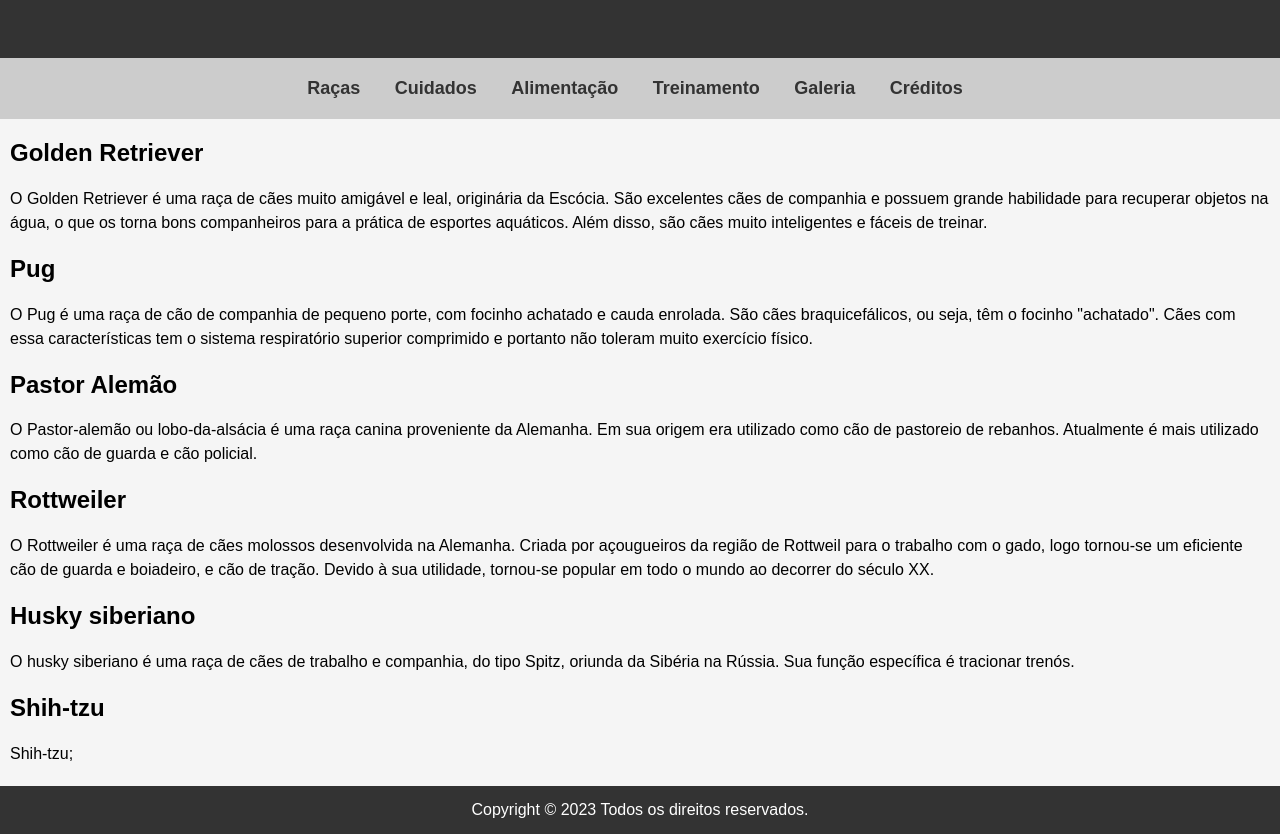
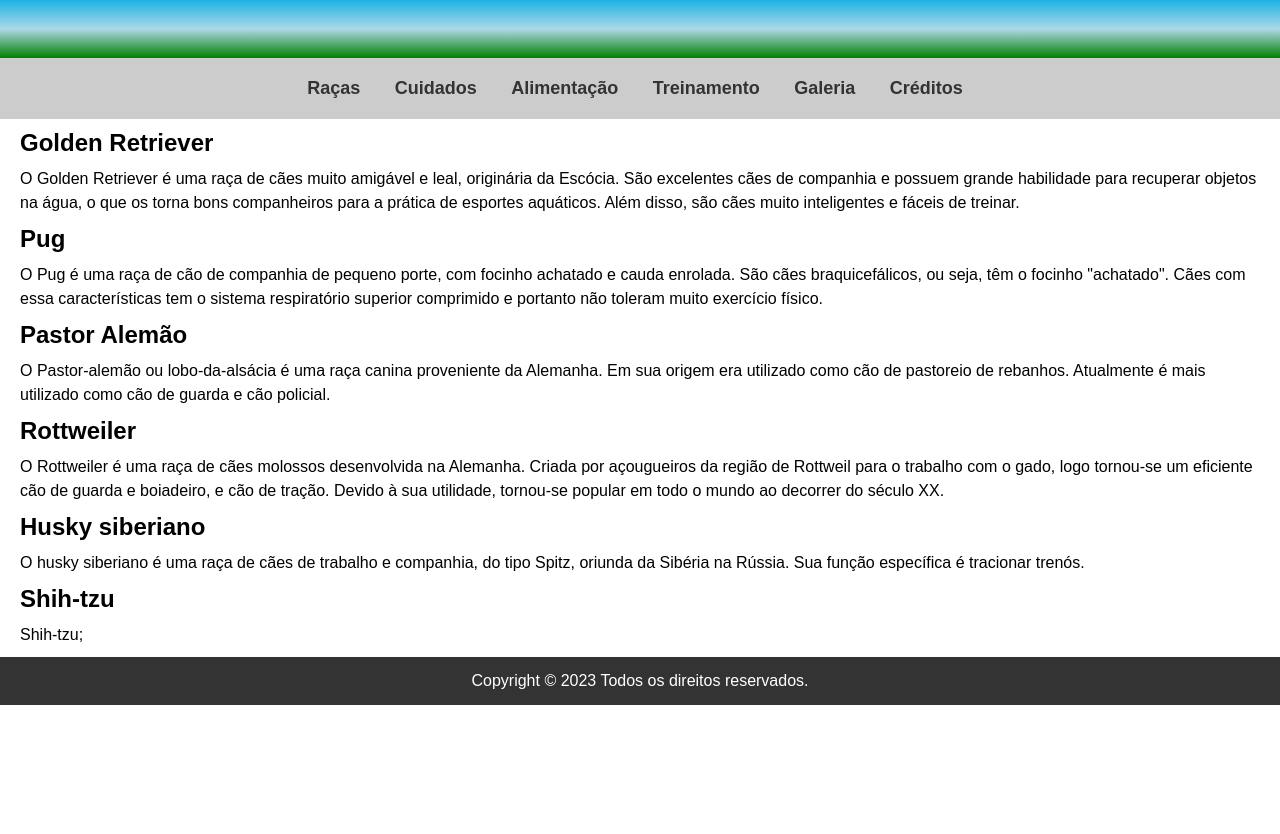
Before and after one commit to FabiKelly/Cachorros, a plain HTML site: page index.html in a window 1280 px wide. After the commit the page ends 800 px from the top, so only its background shows below. Drawn offline with Linux system fonts and the light colour scheme; a script that the page names is missing.

Commit message:
Update main.css

```diff
--- a/style/main.css
+++ b/style/main.css
@@ -6,13 +6,14 @@ body {
 	font-family: Arial, sans-serif;
 	margin: 0;
 	padding: 0;
-	background-color: #f5f5f5;
+
 }
 header {
 	background-color: #333;
 	color: #fff;
 	padding: 20px;
-	text-align: center;
+	text-align: left;
+	background-image: linear-gradient(rgb(28, 178, 228), lightblue, green);
 }
 nav {
 	background-color: #ccc;
@@ -40,10 +41,13 @@ h1 {
 	margin: 0;
 	padding: 0;
 }
+h2, p{
+	margin: 10px;
+}
 p {
 	font-size: 16px;
 	line-height: 1.5;
-	margin: 10px 0;
+	margin: 10px;
 }
 img {
 	max-width: 15%;
@@ -76,3 +80,10 @@ footer {
 	padding: 2px;
 	text-align: center;
 }
+#dog{
+	border: none;
+	position: relative;
+	left: 0;
+	transition: left 1s linear;
+	width: 90px;
+}
```
